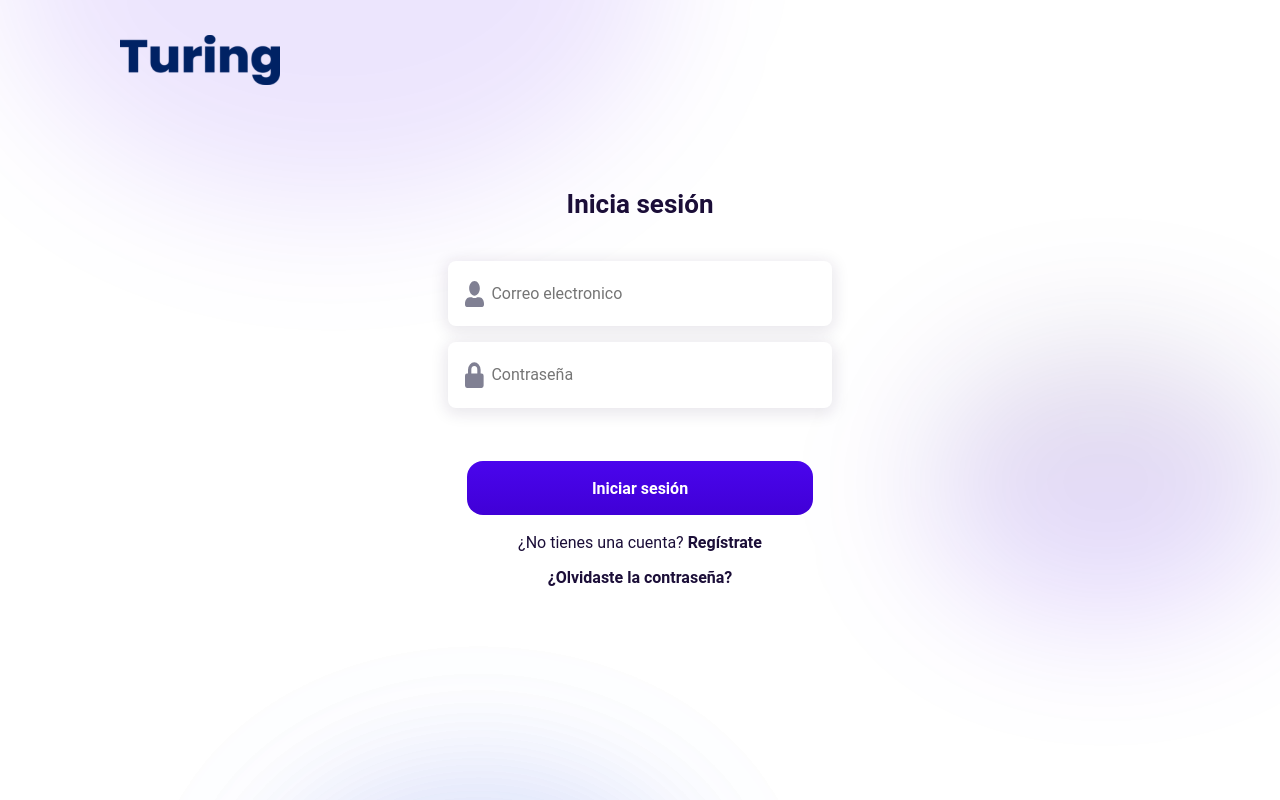
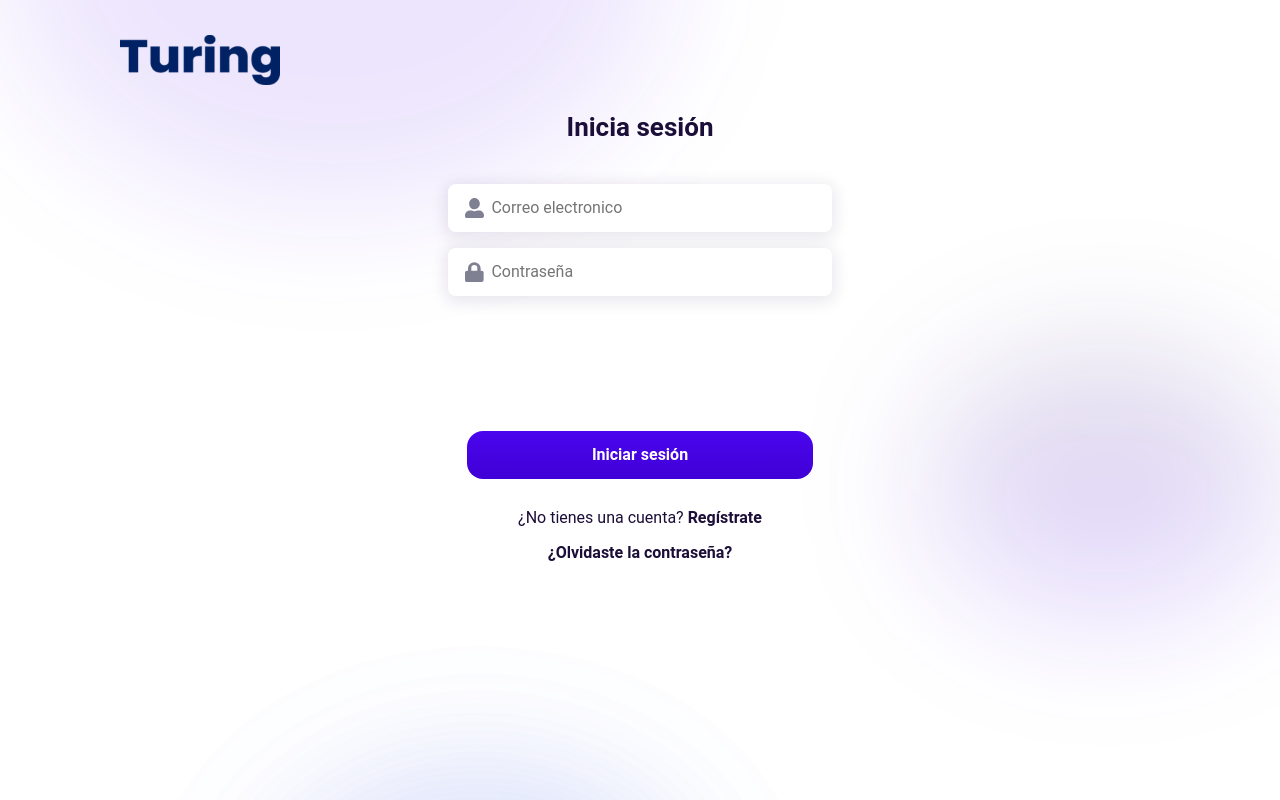
Before and after one commit to Causil/turing, a React (Create React App) app: page / in a window 1280 px wide. Built offline with nearby package versions, Linux system fonts and the light colour scheme.

Commit message:
Se ha creado el register y se ha relacionado con login

```diff
--- a/src/components/FormLoginRegister/FormLoginRegister.js
+++ b/src/components/FormLoginRegister/FormLoginRegister.js
@@ -38,9 +38,11 @@ return(
             </WraperLabel>
         </WraperLabels>
         :
-        <>
-            Hola soy el registro
-        </>
+        <WraperLabels >
+            <WraperLabel>
+                <Label fontWeight='400'> {dataText.text[0].text} <Tolink to={'/'} fontWeight='700'> {dataText.text[1].text} </Tolink> </Label>
+            </WraperLabel>
+        </WraperLabels>
         }
     </Container>
 )
--- a/src/components/FormLoginRegister/FormLoginRegisterElements.js
+++ b/src/components/FormLoginRegister/FormLoginRegisterElements.js
@@ -6,7 +6,7 @@ export const Container = styled.div`
     height:100%;
     display:flex;
     flex-direction:column;
-    justify-content: center;
+    //justify-content: center;
     align-items: center;
     //outline:2px solid black;
     gap: 2.3em;
@@ -30,7 +30,7 @@ export const H2 = styled.h2`
 
 export const WraperInputs  = styled.div`
     width:100%;
-    height:30%;
+    height:40%;
     display:flex;
     flex-direction: column;
     //outline:2px solid black;
@@ -40,6 +40,8 @@ export const WraperInputs  = styled.div`
 export const WraperInput = styled.div`
     width:    100%;
     height:   40%;
+    min-height: 2em;
+    max-height: 3em;
     padding:  0 0 0 2%;
     display:flex;
     justify-content: center;
@@ -63,6 +65,7 @@ export const Img = styled.img`
 export const Input = styled.input`
     width:    90%;
     height:   95%;
+
     border:   none;
     outline:  none;
     color:    #808093;
@@ -79,6 +82,8 @@ export const Input = styled.input`
 export const Button = styled.button`
     width:         90%;
     height:        10%;
+    max-height:    3em;
+    margin:   -2% 0 0 0;
     background:    linear-gradient(180deg, #4A05ED 0%, #4000D6 100%);
     border-radius: 16px;
     border:        none;
@@ -97,7 +102,7 @@ export const WraperLabels = styled.div`
     display:flex;
     flex-direction:column;
     justify-content:center;
-    margin:   -5% 0 0 0;
+    margin:   -2% 0 0 0;
     gap:1em;
     //outline:2px solid blue;
 `;
--- a/src/sections/Register/Register.js
+++ b/src/sections/Register/Register.js
@@ -7,7 +7,7 @@ const Register = () => {
 return (
  <Container>
     <WraperForm>
-      <FormLoginRegister textLogin={textLogin} loginBool={loginBool} />
+      <FormLoginRegister dataText={textLogin} loginBool={loginBool} />
     </WraperForm>
  </Container>
 )
--- a/src/sections/Register/RegisterElements.js
+++ b/src/sections/Register/RegisterElements.js
@@ -3,13 +3,21 @@ import styled from "styled-components";
 export const Container = styled.div`
     display:          flex;
     justify-content:  center;
-    align-items:      center;
     width:            100%;
     //border:           2px solid blue;
-    height:           100vh;
+    height:           85vh;
 `;
 
 export const WraperForm = styled.div`
     width:30%;
-    height:80%;
+    height:100%;
+    max-height:  700px;
+    //outline:2px solid blue;
+    @media screen and (max-width: 960px) {
+        //outline:          2px solid black;
+        width:95%;
+        max-width: 500px;
+        height:80%;
+
+      }
 `;
```
